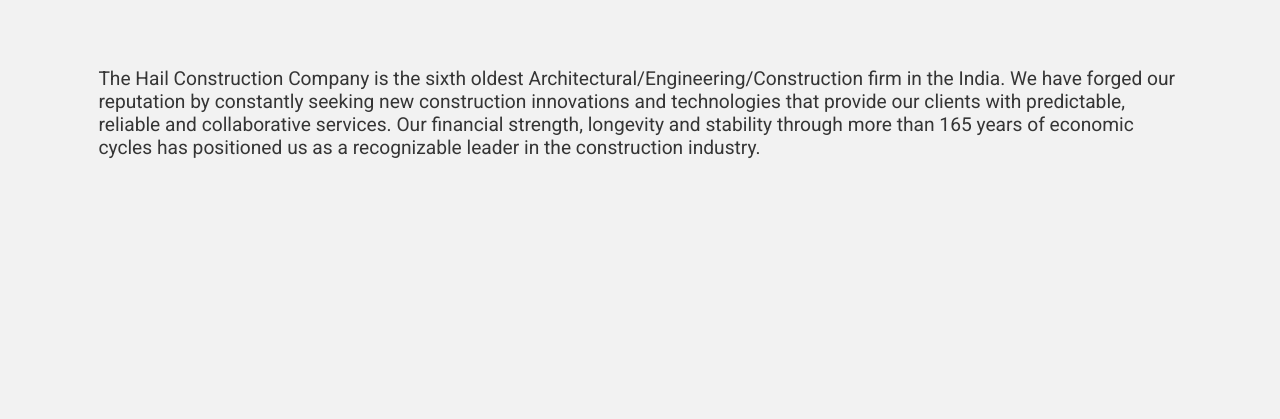
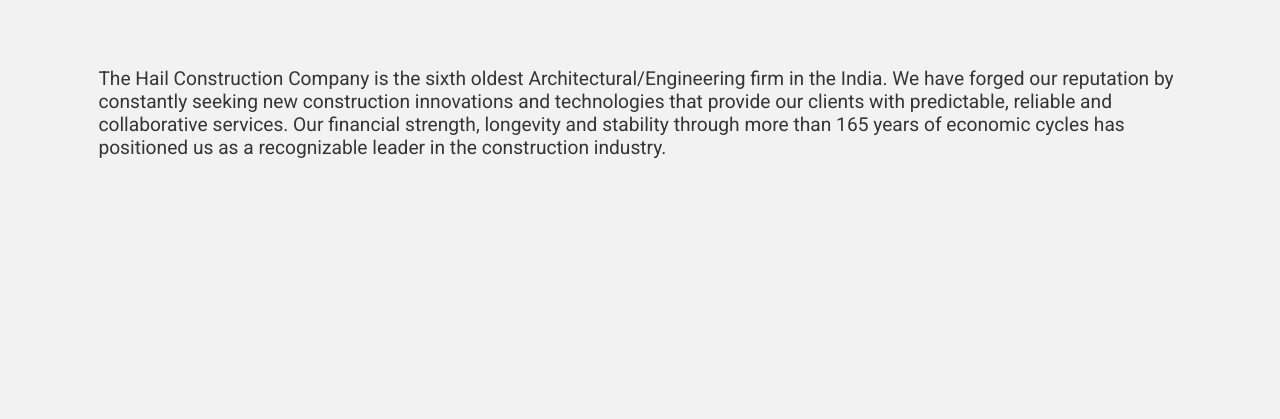
Before and after one commit to pranavgoel29/Hail-Construction-Project, a plain HTML site: page aboutus.html in a window 1280 px wide. Shown: the part 381-800 px from the top of the page. Drawn offline with Linux system fonts and the light colour scheme.

```diff
--- a/aboutus.html
+++ b/aboutus.html
@@ -47,8 +47,8 @@
             <h1>About /</h1>
             <h3>Building a Better Way Since 1855</h3>
             <p>
-                The Hail Construction Company is the sixth oldest Architectural/Engineering/Construction firm in the India. We have forged our reputation by constantly seeking new construction innovations and technologies that provide our clients with predictable, reliable
-                and collaborative services. Our financial strength, longevity and stability through more than 165 years of economic cycles has positioned us as a recognizable leader in the construction industry.
+                The Hail Construction Company is the sixth oldest Architectural/Engineering firm in the India. We have forged our reputation by constantly seeking new construction innovations and technologies that provide our clients with predictable, reliable and collaborative
+                services. Our financial strength, longevity and stability through more than 165 years of economic cycles has positioned us as a recognizable leader in the construction industry.
             </p>
         </div>
 
```
